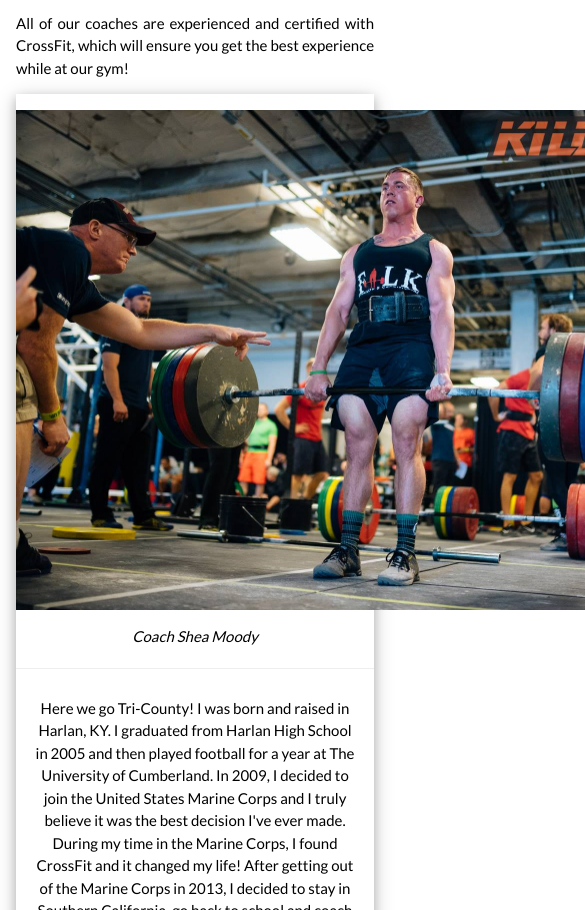
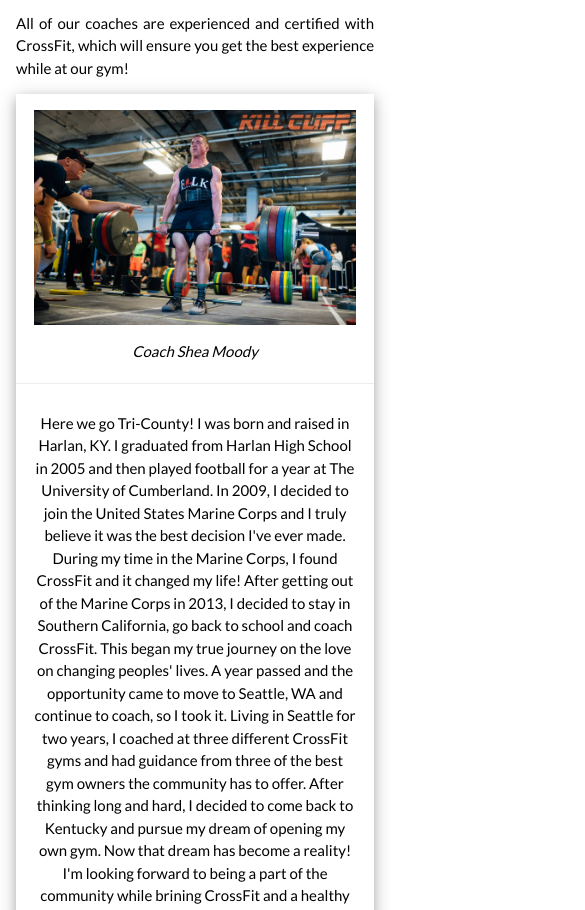
Before and after one commit to joshhoward1233/crossfit-606-website, a plain HTML site: page index.html in a window 390 px wide. Shown: the part 1765-2675 px from the top of the page, 585 px wide, since content can reach past the window. Drawn offline with nearby package versions, Linux system fonts and the light colour scheme; some packages are replaced by stand-ins of ours.

Commit message:
Update index.html
Adjusted img file to be more responsive

```diff
--- a/index.html
+++ b/index.html
@@ -153,7 +153,7 @@
     <p class="w3-justify">All of our coaches are experienced and certified with CrossFit, which will ensure you get the best experience while at our gym!</p>
     <div class="w3-card-4 w3-padding-16">
       <picture>
-        <img src="img\Shea_CrossFit.jpg" alt="Coach Shea Moody" width="750" height="500">
+        <img src="img\Shea_CrossFit.jpg" alt="Coach Shea Moody" style="width: 90%">
       </picture>
       <p><i>Coach Shea Moody</i></p>
       <hr size="10" noshade>
```
